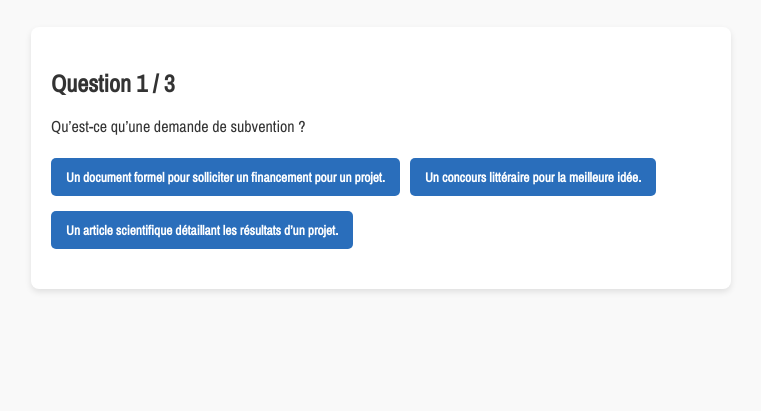
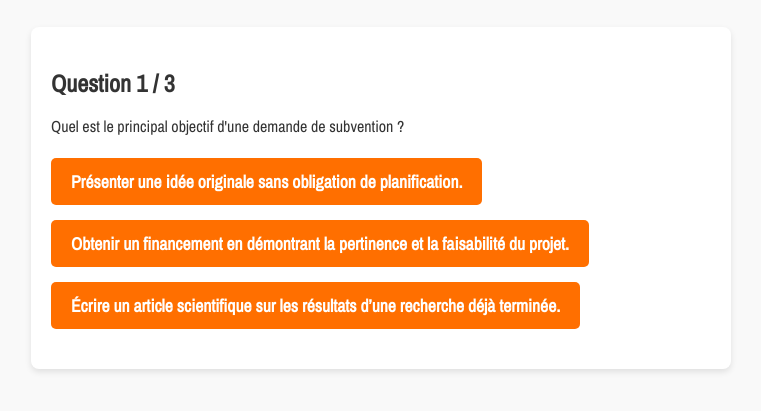
Before and after one commit to jgboudre/quizcctt, a plain HTML site: page index.html in a window 1280 px wide. Shown: the part 87-498 px from the top of the page, without its empty margins (259-1020 px from the left). Drawn offline with nearby package versions, Linux system fonts and the light colour scheme.

Commit message:
Update index.html

```diff
--- a/index.html
+++ b/index.html
@@ -33,18 +33,19 @@
     }
     button {
       font-family: 'Archivo Narrow', sans-serif;
-      background: #2a6ebb;
+      background: #FF6F00; /* orange CCTT */
       color: white;
       border: none;
-      padding: 10px 15px;
+      padding: 12px 20px;
       margin: 5px 10px 10px 0;
       border-radius: 5px;
       cursor: pointer;
       font-weight: 700;
+      font-size: 1.1rem; /* plus grand */
       transition: background-color 0.3s ease;
     }
     button:hover {
-      background: #1e4f8b;
+      background: #e65a00; /* orange foncé au survol */
     }
     .feedback {
       margin-top: 10px;
@@ -69,37 +70,37 @@
   <script>
     const quizData = [
       {
-        question: "Qu’est-ce qu’une demande de subvention ?",
+        question: "Quel est le principal objectif d'une demande de subvention ?",
         options: [
-          "Un document formel pour solliciter un financement pour un projet.",
-          "Un concours littéraire pour la meilleure idée.",
-          "Un article scientifique détaillant les résultats d’un projet."
+          "Présenter une idée originale sans obligation de planification.",
+          "Obtenir un financement en démontrant la pertinence et la faisabilité du projet.",
+          "Écrire un article scientifique sur les résultats d’une recherche déjà terminée."
         ],
-        correctIndex: 0,
-        feedbackCorrect: "Exact! Une demande de subvention vise à obtenir des fonds pour un projet.",
-        feedbackIncorrect: "Pas tout à fait. Ce n’est pas un concours littéraire ni un article scientifique."
+        correctIndex: 1,
+        feedbackCorrect: "Exact! Il s’agit de convaincre un organisme de financer un projet réaliste et pertinent.",
+        feedbackIncorrect: "Non, une demande doit montrer un projet clair et planifié, pas juste une idée vague ou un article déjà réalisé."
       },
       {
-        question: "Laquelle de ces affirmations est FAUSSE concernant une demande de subvention ?",
+        question: "Parmi ces affirmations, laquelle décrit une mauvaise pratique dans une demande de subvention ?",
         options: [
-          "C’est un exercice d’improvisation sur le coin d’une table.",
-          "Il faut présenter un argumentaire clair et structuré.",
-          "La demande doit démontrer la capacité de l’équipe à réaliser le projet."
+          "Impliquer les partenaires dès la planification de la demande.",
+          "S’auto-congratuler en vantant uniquement l’équipe sans preuves concrètes.",
+          "Structurer un argumentaire clair et adapté au public évaluateur."
         ],
-        correctIndex: 0,
-        feedbackCorrect: "Bonne réponse! Une demande sérieuse ne s’improvise pas.",
-        feedbackIncorrect: "Incorrect. En réalité, ce n’est pas un exercice d’improvisation."
+        correctIndex: 1,
+        feedbackCorrect: "Bonne réponse! La subvention n’est pas un exercice d’autosatisfaction, il faut plutôt des preuves et arguments solides.",
+        feedbackIncorrect: "Incorrect. S’auto-congratuler est à éviter; il faut convaincre avec des arguments pertinents et des preuves."
       },
       {
-        question: "Dans une demande de subvention, il faut surtout :",
+        question: "Dans une demande de subvention, que signifie ‘vendre l’idée’ ?",
         options: [
-          "Vendre l’idée et convaincre du bienfondé du projet.",
-          "Décrire en détail les résultats déjà obtenus.",
-          "Organiser un débat scientifique sur le sujet."
+          "Détailler précisément les résultats scientifiques obtenus avant la soumission.",
+          "Convaincre par un récit structuré et persuasif le comité que le projet mérite un financement.",
+          "Rédiger un texte accessible à tous, sans tenir compte du domaine d’expertise."
         ],
-        correctIndex: 0,
-        feedbackCorrect: "Oui! On vend l’idée car les résultats ne sont pas encore connus.",
-        feedbackIncorrect: "Non, ce n’est pas un article scientifique ni un débat."
+        correctIndex: 1,
+        feedbackCorrect: "Exact! Il faut un argumentaire convaincant, car les résultats ne sont pas encore connus.",
+        feedbackIncorrect: "Non, la vente de l’idée passe par un argumentaire adapté au comité, pas par un article vulgarisé ou des résultats déjà acquis."
       }
     ];
 
@@ -130,11 +131,9 @@
         feedbackEl.textContent = q.feedbackIncorrect;
         feedbackEl.className = 'feedback incorrect';
       }
-      // Désactiver tous les boutons pour éviter plusieurs clics
       const buttons = container.querySelectorAll('button');
       buttons.forEach(btn => btn.disabled = true);
 
-      // Passer à la question suivante après 2 secondes
       setTimeout(() => {
         currentQuestion++;
         if (currentQuestion < quizData.length) {
@@ -145,7 +144,6 @@
       }, 2000);
     }
 
-    // Démarrer le quiz
     showQuestion();
   </script>
 </body>
```
